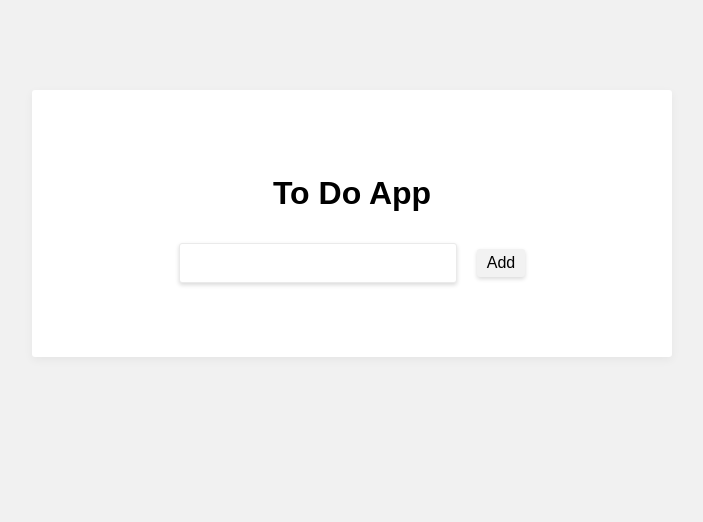
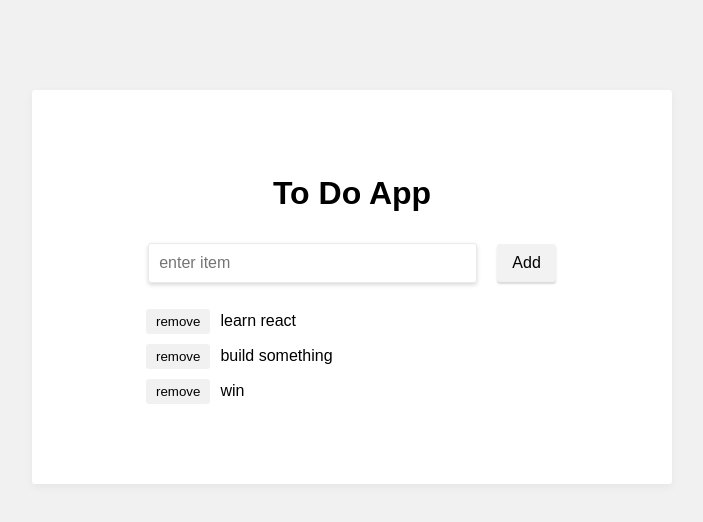
Before and after one commit to russpate/react-todo-app, a React (Create React App) app: page / in a window 1280 px wide. Shown: the top 522 px of the page, without its empty margins (288-991 px from the left). Built offline with nearby package versions, Linux system fonts and the light colour scheme.

Commit message:
added style to items, now adding and removing

```diff
--- a/src/App.js
+++ b/src/App.js
@@ -2,6 +2,7 @@ import React, { Component } from 'react';
 import './App.css';
 import Header from './components/header.js'
 import TodoInput from './components/todoInput.js'
+import TodoItem from './components/todoItem.js'
 
 class App extends Component {
     constructor(props){
@@ -21,10 +22,17 @@ class App extends Component {
     }
 
     addToDo(todoText){
-        console.log("ToDo Text:", todoText);
+        let todos = this.state.todos.slice();
+        todos.push({id: this.state.nextId, text: todoText});
+        this.setState({
+            todos: todos,
+            nextId: ++this.state.nextId
+        })
     }
     removeToDo(id){
-        console.log("Remove Text:", id);
+        this.setState({
+            todos: this.state.todos.filter((todo, index) => todo.id !== id)
+        })
     }
     render() {
     return (
@@ -33,6 +41,14 @@ class App extends Component {
               <div className="wrapper--inner">
                   <Header />
                   <TodoInput todoText="" addToDo={this.addToDo}/>
+                  <ul>
+                    {
+                        this.state.todos.map((todo) => {
+                            // key is mandatory by react
+                            return <TodoItem todo={todo} key={todo.id} id={todo.id} removeToDo={this.removeToDo} />
+                        })
+                    }
+                  </ul>
           </div>
       </div>
       </div>
--- a/src/components/todoInput.css
+++ b/src/components/todoInput.css
@@ -2,7 +2,7 @@ input[type="text"] {
     border: 1px solid #eaeaea;
     border-radius: 3px;
     font-size: 1rem;
-    width: 50%;
+    width: 60%;
     box-shadow: 0px 2px 4px rgba(0,0,0,.15);
     padding: 10px;
     margin: 10px;
@@ -15,15 +15,15 @@ button.button {
     border: none;
     border-radius: 3px;
     background: #f2f2f2;
-    padding: 5px 10px;
+    padding: 10px 15px;
     margin: 10px;
     font-size: 1rem;
-    box-shadow: 0px 2px 4px rgba(0,0,0,.15);
+    box-shadow: 0px 2px 2px rgba(0,0,0,.15);
     transition: .2s all;
 }
 
 button.button:hover {
     background: #f5f5f5;
     color: #656565;
-    box-shadow: 0px 2px 8px rgba(0,0,0,.25);
+    box-shadow: 0px 2px 4px rgba(0,0,0,.25);
 }
--- a/src/components/todoInput.js
+++ b/src/components/todoInput.js
@@ -5,14 +5,15 @@ export default class TodoInput extends React.Component {
     constructor(props){
         super(props)
         // also used is set.state but set will trigger render
-        this.state = {value: "foo"};
+        // handleChange needs the state from here
+        this.state = {value: ""};
 
         this.handleChange = this.handleChange.bind(this);
         this.addToDo = this.addToDo.bind(this);
     }
 
-    handleChange(param){
-        console.log("boom changed");
+    handleChange(e){
+        this.setState({value: e.target.value});
     }
     addToDo(todo){
         if (todo.length > 0){
@@ -24,7 +25,7 @@ export default class TodoInput extends React.Component {
     render(){
         return(
             <div>
-                <input type="text" value="" onChange={this.handleChange} />
+                <input type="text" placeholder="enter item" value={this.state.value} onChange={this.handleChange} />
                 <button className="button" onClick={() => this.addToDo(this.state.value)}>Add</button>
             </div>
         );
--- /dev/null
+++ b/src/components/todoItem.css
@@ -0,0 +1,13 @@
+.itemWrapper {
+    width: 100%;
+    margin: 10px;
+    text-align: left;
+}
+
+button.removeButton {
+    margin-right: 10px;
+    border: none;
+    padding: 5px 10px;
+    background: #f1f1f1;
+    border-radius: 3px;
+}
--- /dev/null
+++ b/src/components/todoItem.js
@@ -0,0 +1,19 @@
+import React from 'react';
+import './todoItem.css';
+
+export default class TodoItem extends React.Component {
+    constructor(props){
+        super(props)
+    }
+    removeToDo(id){
+        this.props.removeToDo(id);
+    }
+
+    render(){
+        return(
+            <div className="itemWrapper">
+                <button className="removeButton" onClick={(e)=>this.removeToDo(this.props.id)}>remove</button>{this.props.todo.text}
+            </div>
+        )
+    }
+}
```
